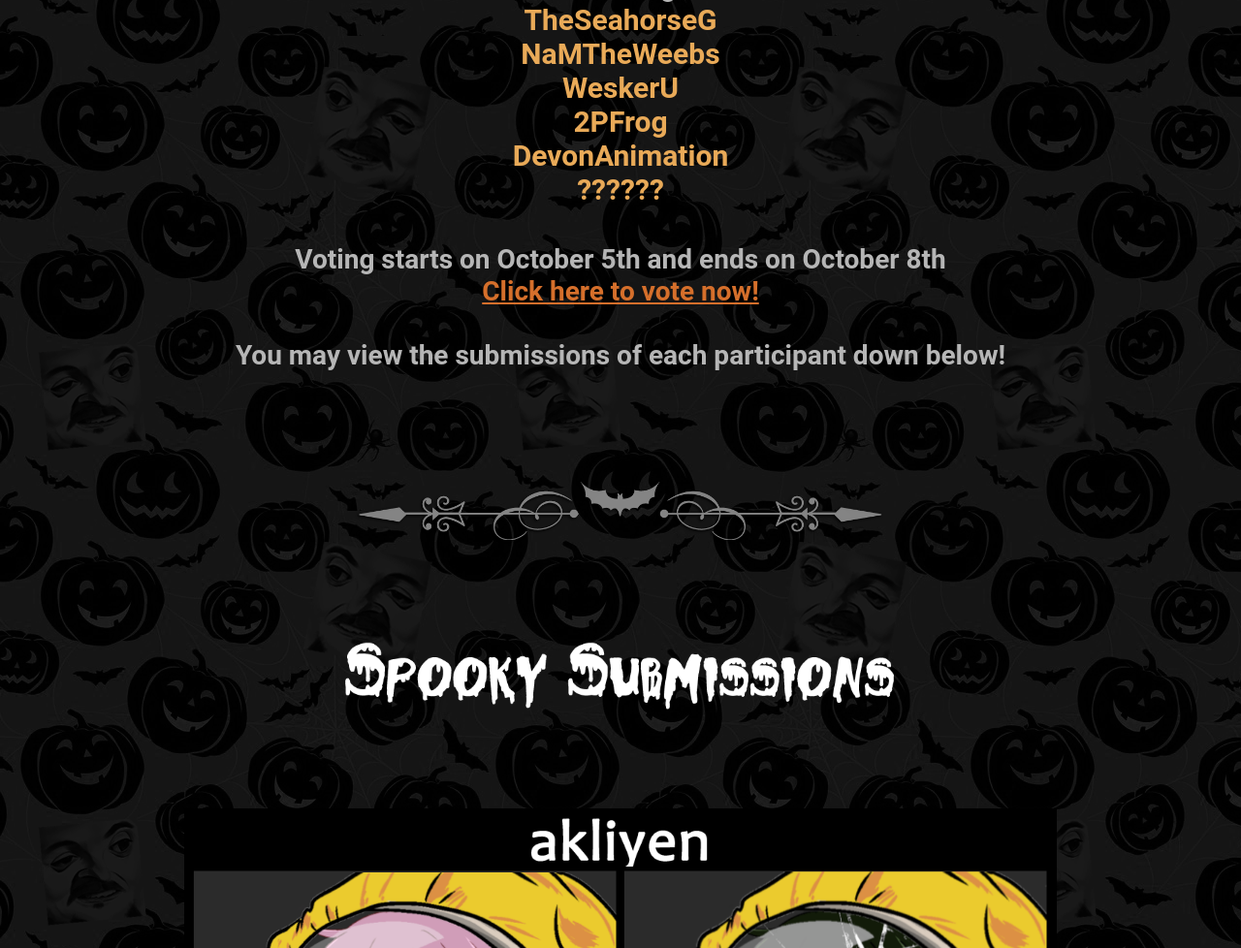
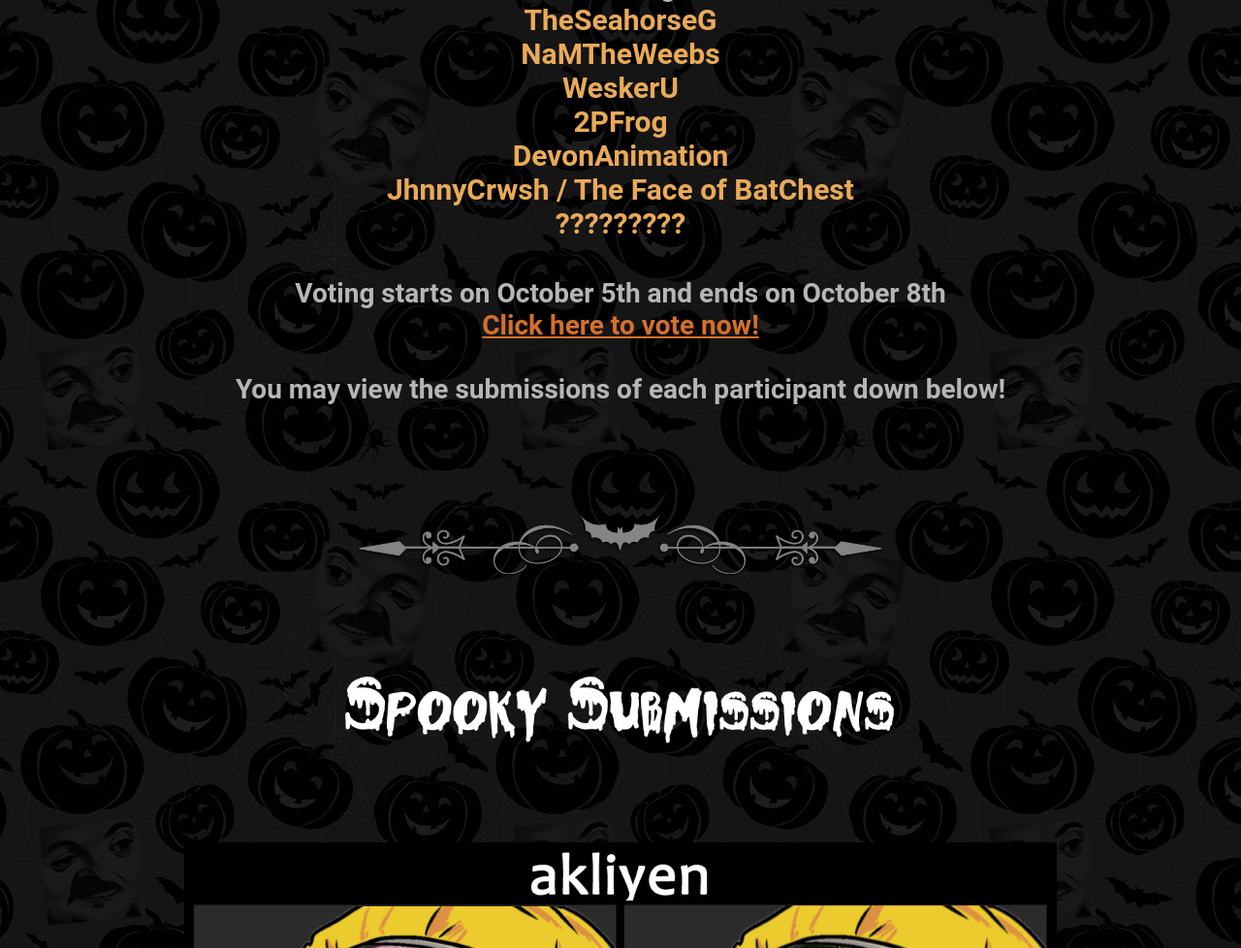
Before and after one commit to Aayzie/aayzie.github.io, a plain HTML site: page halloween/index.html in a window 1280 px wide. Shown: the part 1923-2901 px from the top of the page at 97% size. Drawn offline with Linux system fonts and the light colour scheme; files whose address does not match are found by name.

Commit message:
Update index.html

```diff
--- a/halloween/index.html
+++ b/halloween/index.html
@@ -86,7 +86,9 @@
                 <br>
                 <span class="judgeName"><a href="https://devonanimation.com/" target="_blank">DevonAnimation</a></span>
                 <br>
-                <span class="judgeName"><a href="https://twitch.tv/" target="_blank">??????</a></span>
+                <span class="judgeName"><a href="https://twitter.com/JhnnyCrwsh" target="_blank">JhnnyCrwsh / The Face of BatChest</a></span>
+                <br>
+                <span class="judgeName"><a href="https://twitch.tv/" target="_blank">?????????</a></span>
                 <br>
             </div>
             <br>
```
